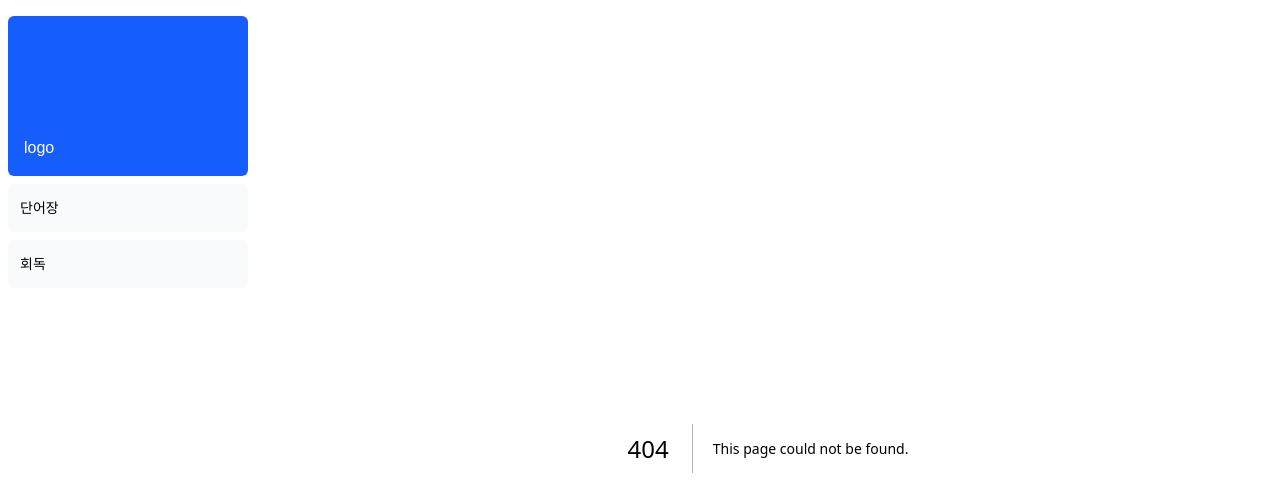
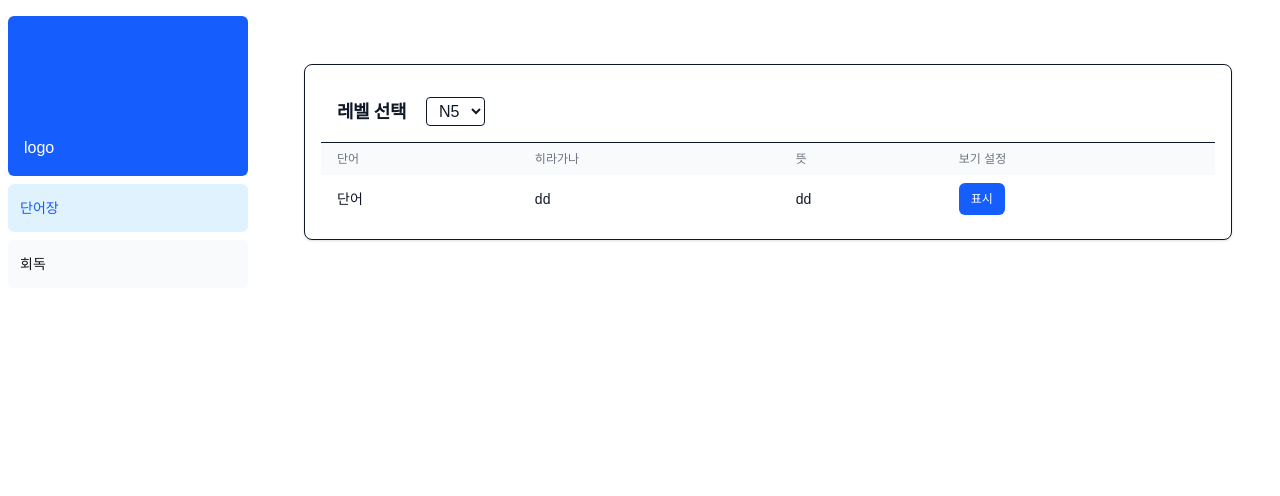
Before and after one commit to SeungsooChoi/learn-JLPT, a Next.js app: page /words in a window 1280 px wide. Before the commit this address had no page. Shown: the top 496 px of the page. Built offline with nearby package versions, Linux system fonts and the light colour scheme.

Commit message:
feat: UI 작성중

```diff
--- /dev/null
+++ b/app/n-th-reading/page.tsx
@@ -0,0 +1,7 @@
+export default function Reading() {
+  return (
+    <>
+      <div>n-th-reading</div>
+    </>
+  )
+}
--- /dev/null
+++ b/app/ui/button.tsx
@@ -0,0 +1,36 @@
+import clsx from "clsx";
+import * as React from "react";
+
+interface ButtonProps extends React.ButtonHTMLAttributes<HTMLButtonElement> {
+  variant?: "default" | "outline" | "destructive";
+  size?: "default" | "sm" | "lg";
+}
+
+export const Button = React.forwardRef<HTMLButtonElement, ButtonProps>(
+  ({ className, variant = "default", size = "default", ...props }, ref) => {
+    const base =
+      "inline-flex items-center justify-center rounded-md text-sm font-medium transition-colors focus-visible:outline-none focus-visible:ring-2 focus-visible:ring-offset-2 disabled:opacity-50 disabled:pointer-events-none";
+
+    const variants: Record<string, string> = {
+      default: "bg-blue-600 text-white hover:bg-blue-700 focus-visible:ring-blue-600",
+      outline: "border border-gray-300 bg-white hover:bg-gray-50 focus-visible:ring-gray-400",
+      destructive: "bg-red-600 text-white hover:bg-red-700 focus-visible:ring-red-600",
+    };
+
+    const sizes: Record<string, string> = {
+      default: "h-9 px-4 py-2",
+      sm: "h-8 px-3 text-xs",
+      lg: "h-10 px-6 text-base",
+    };
+
+    return (
+      <button
+        ref={ref}
+        className={clsx(base, variants[variant], sizes[size], className)}
+        {...props}
+      />
+    );
+  }
+);
+
+Button.displayName = "Button";
--- /dev/null
+++ b/app/ui/card.tsx
@@ -0,0 +1,24 @@
+import clsx from "clsx";
+
+export function Card({ className, ...props }: React.HTMLAttributes<HTMLDivElement>) {
+  return (
+    <div
+      className={clsx("rounded-lg border bg-white text-gray-900 shadow-sm", className)}
+      {...props}
+    />
+  );
+}
+
+export function CardHeader({ className, ...props }: React.HTMLAttributes<HTMLDivElement>) {
+  return <div className={clsx("p-4 border-b", className)} {...props} />;
+}
+
+export function CardTitle({ className, ...props }: React.HTMLAttributes<HTMLHeadingElement>) {
+  return (
+    <h3 className={clsx("text-lg font-semibold leading-none tracking-tight", className)} {...props} />
+  );
+}
+
+export function CardContent({ className, ...props }: React.HTMLAttributes<HTMLDivElement>) {
+  return <div className={clsx("p-4", className)} {...props} />;
+}
--- a/app/ui/nav-links.tsx
+++ b/app/ui/nav-links.tsx
@@ -1,6 +1,8 @@
 'use client';
 
+import clsx from 'clsx';
 import Link from 'next/link';
+import { usePathname } from 'next/navigation';
 
 const links = [
   { name: '단어장', href: '/words' },
@@ -11,6 +13,8 @@ const links = [
 ];
 
 export default function NavLinks() {
+  const pathname = usePathname();
+
   return (
     <>
       {links.map((link) => {
@@ -18,7 +22,12 @@ export default function NavLinks() {
           <Link
             key={link.name}
             href={link.href}
-            className='flex h-[48px] grow items-center justify-center gap-2 rounded-md bg-gray-50 p-3 text-sm font-medium hover:bg-sky-100 hover:text-blue-600 md:flex-none md:justify-start md:p-2 md:px-3'
+            className={clsx(
+              "flex h-[48px] grow items-center justify-center gap-2 rounded-md bg-gray-50 p-3 text-sm font-medium hover:bg-sky-100 hover:text-blue-600 md:flex-none md:justify-start md:p-2 md:px-3",
+              {
+                "bg-sky-100 text-blue-600": pathname === link.href,
+              }
+            )}
           >
             <p>{link.name}</p>
           </Link>
--- /dev/null
+++ b/app/ui/table.tsx
@@ -0,0 +1,34 @@
+import clsx from "clsx";
+
+export function Table({ className, ...props }: React.HTMLAttributes<HTMLTableElement>) {
+  return (
+    <table className={clsx("w-full text-sm text-left border-collapse", className)} {...props} />
+  );
+}
+
+export function TableHeader({ className, ...props }: React.HTMLAttributes<HTMLTableSectionElement>) {
+  return <thead className={clsx("bg-gray-50", className)} {...props} />;
+}
+
+export function TableRow({ className, ...props }: React.HTMLAttributes<HTMLTableRowElement>) {
+  return (
+    <tr className={clsx("border-b last:border-0 hover:bg-gray-50", className)} {...props} />
+  );
+}
+
+export function TableHead({ className, ...props }: React.ThHTMLAttributes<HTMLTableCellElement>) {
+  return (
+    <th
+      className={clsx("px-4 py-2 text-xs font-medium text-gray-500 uppercase", className)}
+      {...props}
+    />
+  );
+}
+
+export function TableBody({ className, ...props }: React.HTMLAttributes<HTMLTableSectionElement>) {
+  return <tbody className={clsx("divide-y", className)} {...props} />;
+}
+
+export function TableCell({ className, ...props }: React.TdHTMLAttributes<HTMLTableCellElement>) {
+  return <td className={clsx("px-4 py-2 align-middle", className)} {...props} />;
+}
--- /dev/null
+++ b/app/words/page.tsx
@@ -0,0 +1,49 @@
+import { Button } from "../ui/button"
+import { Card, CardContent, CardHeader, CardTitle } from "../ui/card"
+import { Table, TableBody, TableCell, TableHead, TableHeader, TableRow } from "../ui/table"
+
+export default function Words() {
+  return (
+    <Card className="mt-4">
+      <CardContent>
+        <CardHeader className="flex items-center gap-5">
+          <CardTitle>레벨 선택</CardTitle>
+          <select id="level-select" className="border rounded px-2 py-1">
+            <option value="N5">N5</option>
+            <option value="N4">N4</option>
+            <option value="N3">N3</option>
+            <option value="N2">N2</option>
+            <option value="N1">N1</option>
+          </select>
+        </CardHeader>
+        <div className="overflow-x-auto">
+          <Table>
+            <caption className="sr-only">단어 목록 테이블</caption>
+            <TableHeader>
+              <TableRow>
+                <TableHead scope="col">단어</TableHead>
+                <TableHead scope="col">히라가나</TableHead>
+                <TableHead scope="col">뜻</TableHead>
+                <TableHead scope="col">보기 설정</TableHead>
+              </TableRow>
+            </TableHeader>
+            <TableBody>
+              <TableRow>
+                <TableCell className="font-medium">단어 </TableCell>
+                <TableCell>
+                  dd
+                </TableCell>
+                <TableCell>
+                  dd
+                </TableCell>
+                <TableCell>
+                  <Button size="sm">표시</Button>
+                </TableCell>
+              </TableRow>
+            </TableBody>
+          </Table>
+        </div>
+      </CardContent>
+    </Card>
+  )
+}
```
Also changed, not shown: package.json (+7 -6 lines), 1 other file (tests, documents, lock files or other folders).
